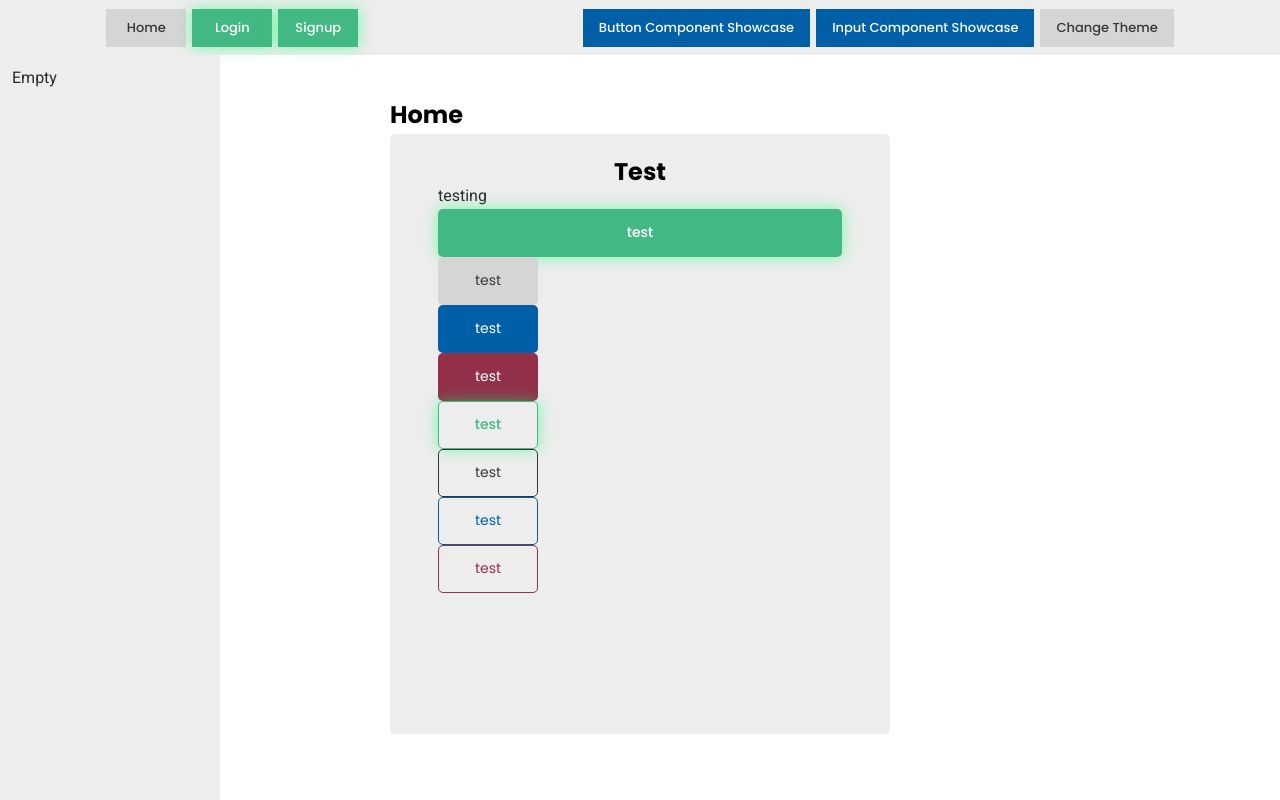
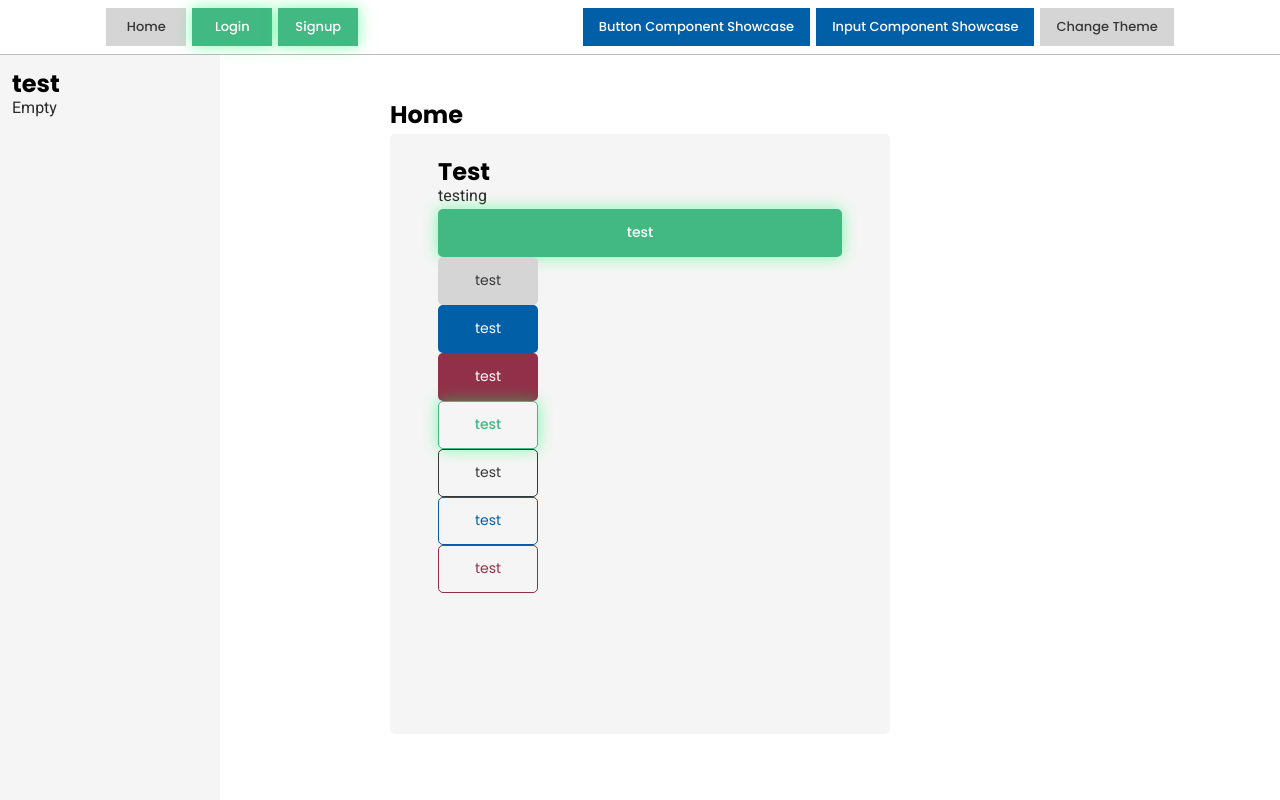
Before and after one commit to Fanoflix/fatefy, a Vue app: page / in a window 1280 px wide. Built offline with nearby package versions, Linux system fonts and the light colour scheme.

Commit message:
Sidebar Todo

```diff
--- a/src/assets/variables.scss
+++ b/src/assets/variables.scss
@@ -47,7 +47,7 @@ $color-border-dark-2: #858585;
 $color-background: $background-white;
 $color-background-soft: $white-soft;
 $color-background-mute: $white-mute;
-$card-bg-color-light: #ededed;
+$card-bg-color-light: #f5f5f5;
 $card-bg-color-dark: #252525;
 
 $color-border-important: $important;
--- a/src/components/container/FContainer.vue
+++ b/src/components/container/FContainer.vue
@@ -97,6 +97,7 @@ const containerClasses = computed(() => {
       row: props.row,
       column: props.column,
       wrap: props.wrap,
+      "heading-center": props.headingCenter,
       "p-default": props.padding == "default" || props.padding == "",
       "p-1": props.padding === "1",
       "p-2": props.padding === "2",
@@ -170,9 +171,10 @@ const cssProps = computed(() => {
   }
 
   .heading {
+    width: 100%;
     height: 30px;
-    align-self: center;
-    justify-self: center;
+    // align-self: center;
+    // justify-self: center;
   }
 }
 
--- a/src/components/input/FInput.vue
+++ b/src/components/input/FInput.vue
@@ -276,8 +276,8 @@ export default {
 @import "@/assets/variables.scss";
 
 .control {
+  // base control styling
   transition: color $element-trans-time, background-color $element-trans-time;
-  // base control styling
   display: flex;
   flex-flow: nowrap column;
   align-items: center;
--- a/src/components/navbar/FNavbar.vue
+++ b/src/components/navbar/FNavbar.vue
@@ -68,7 +68,9 @@ const { changeTheme } = themeStore; // same thing as the above line
   justify-content: space-around;
   width: 100%;
   height: $nav-height;
-  background-color: $card-bg-color-light;
+  background-color: $color-background;
+  border-bottom: 1px solid $card-bg-color-light;
+  border-bottom: 1px solid $white-soft2;
 
   .left {
     display: flex;
@@ -93,7 +95,8 @@ const { changeTheme } = themeStore; // same thing as the above line
 
 .dark {
   .navbar {
-    background-color: $card-bg-color-dark;
+    background-color: $color-background-dark;
+    border-bottom: 1px solid $black-soft2;
   }
 }
 </style>
--- a/src/components/sidebar/FSidebar.vue
+++ b/src/components/sidebar/FSidebar.vue
@@ -1,9 +1,17 @@
-// TODO Make Sidebar retractable
 <template>
-  <FContainer width="220" height="100vh" class="side-bar"></FContainer>
+  <FContainer
+    width="220"
+    height="100vh"
+    class="side-bar"
+    heading="test"
+  ></FContainer>
 </template>
 
 <script setup>
+/*
+  TODO Make Sidebar retractable
+  TODO Make Sidebar a separate component insteadof just a container
+*/
 import FContainer from "../container/FContainer.vue";
 </script>
 
```
